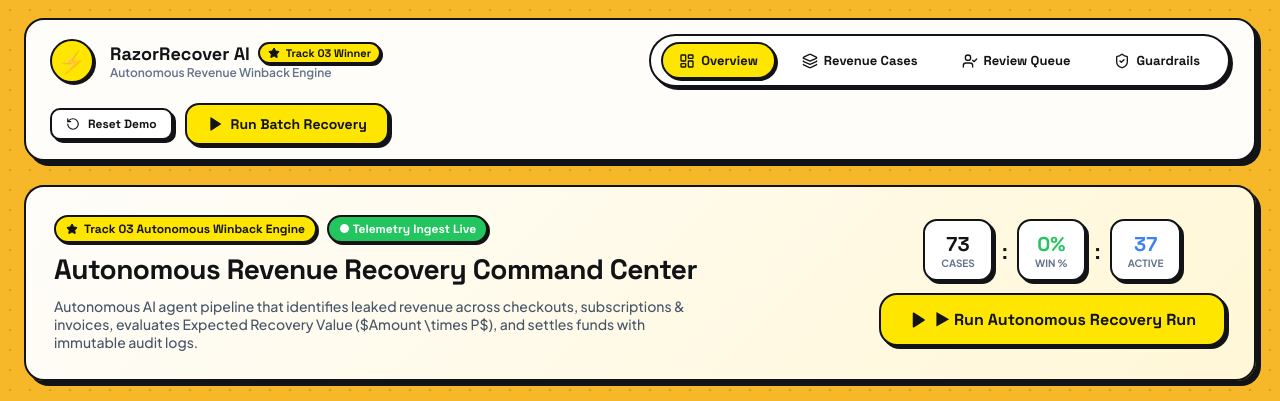
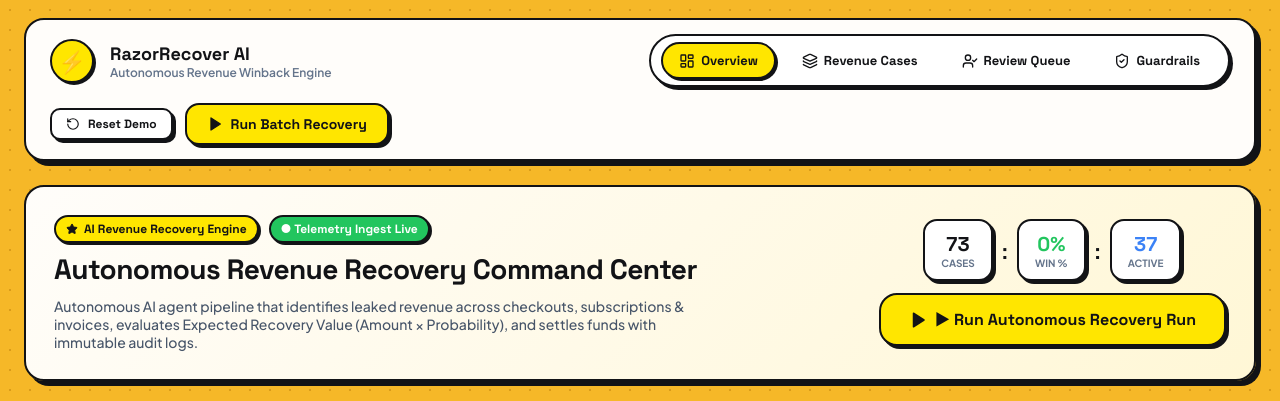
Before and after one commit to Pranav-by/razorrecover-ai, a React (Vite) app in the folder frontend/: page / in a window 1280 px wide. Shown: the top 401 px of the page. Built offline with nearby package versions, Linux system fonts and the light colour scheme; no server answers.

Commit message:
fix(ui): remove track 03 winner badge and clean up typography

```diff
--- a/frontend/src/components/Navbar.tsx
+++ b/frontend/src/components/Navbar.tsx
@@ -38,15 +38,9 @@ export const Navbar: React.FC<NavbarProps> = ({ isRunning, onRunBatch, onResetDa
           </div>
 
           <div style={{ display: 'flex', flexDirection: 'column' }}>
-            <div style={{ display: 'flex', alignItems: 'center', gap: '8px' }}>
-              <span style={{ fontFamily: 'var(--font-heading)', fontSize: '18px', fontWeight: 800, color: 'var(--border-black)' }}>
-                RazorRecover AI
-              </span>
-              <div className="neo-badge neo-badge-yellow" style={{ fontSize: '11px', padding: '2px 8px' }}>
-                <Star size={12} fill="#121316" color="#121316" />
-                <span>Track 03 Winner</span>
-              </div>
-            </div>
+            <span style={{ fontFamily: 'var(--font-heading)', fontSize: '18px', fontWeight: 800, color: 'var(--border-black)' }}>
+              RazorRecover AI
+            </span>
             <span style={{ fontSize: '12px', fontWeight: 600, color: '#64748b' }}>
               Autonomous Revenue Winback Engine
             </span>
--- a/frontend/src/pages/Dashboard.tsx
+++ b/frontend/src/pages/Dashboard.tsx
@@ -74,7 +74,7 @@ export const Dashboard: React.FC<DashboardProps> = ({ isRunning, onRunBatch }) =
           <div style={{ display: 'flex', alignItems: 'center', gap: '10px' }}>
             <div className="neo-badge neo-badge-yellow">
               <Star size={12} fill="#121316" color="#121316" />
-              <span>Track 03 Autonomous Winback Engine</span>
+              <span>AI Revenue Recovery Engine</span>
             </div>
             <div className="neo-badge neo-badge-green">
               <span>{summary.revenueRecovered > 0 ? '✓ Winback Verified' : '● Telemetry Ingest Live'}</span>
@@ -86,7 +86,7 @@ export const Dashboard: React.FC<DashboardProps> = ({ isRunning, onRunBatch }) =
           </h1>
 
           <p style={{ fontSize: '14px', color: '#475569', fontWeight: 500, margin: 0 }}>
-            Autonomous AI agent pipeline that identifies leaked revenue across checkouts, subscriptions & invoices, evaluates Expected Recovery Value ($Amount \times P$), and settles funds with immutable audit logs.
+            Autonomous AI agent pipeline that identifies leaked revenue across checkouts, subscriptions & invoices, evaluates Expected Recovery Value (Amount × Probability), and settles funds with immutable audit logs.
           </p>
         </div>
 
```
